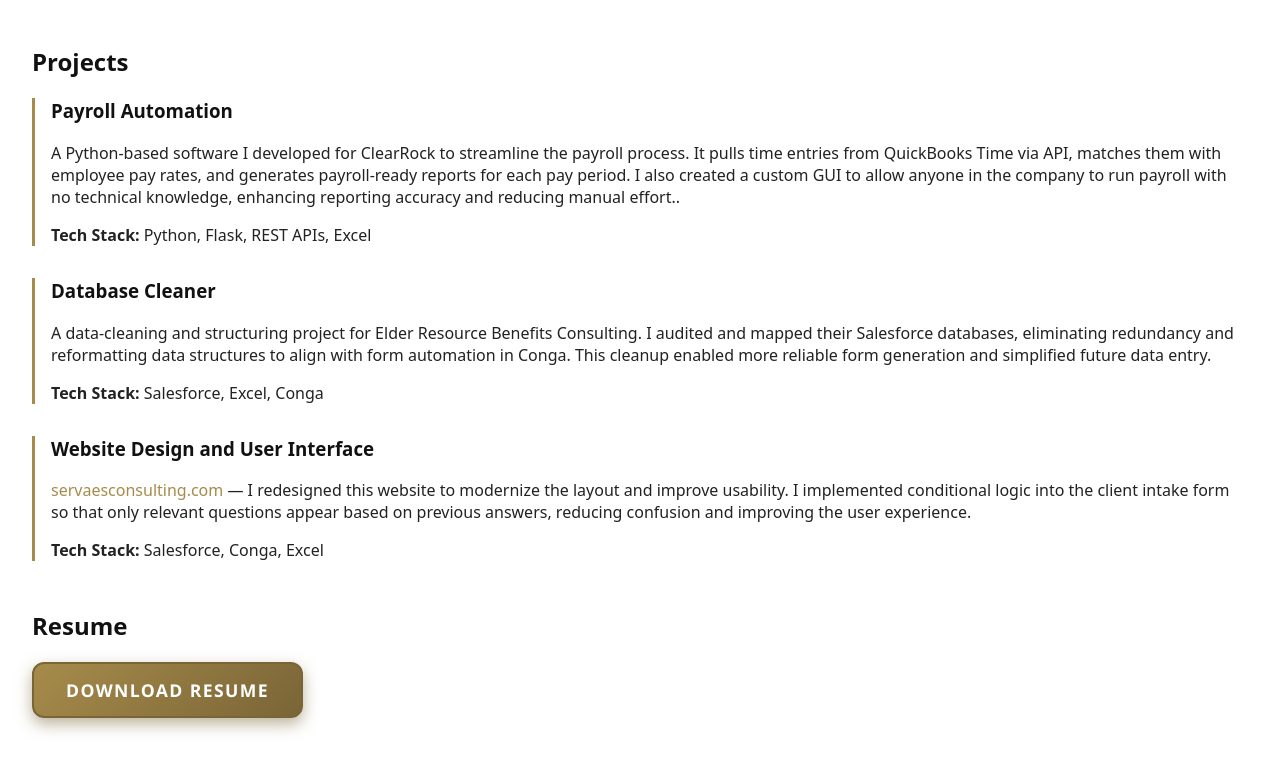
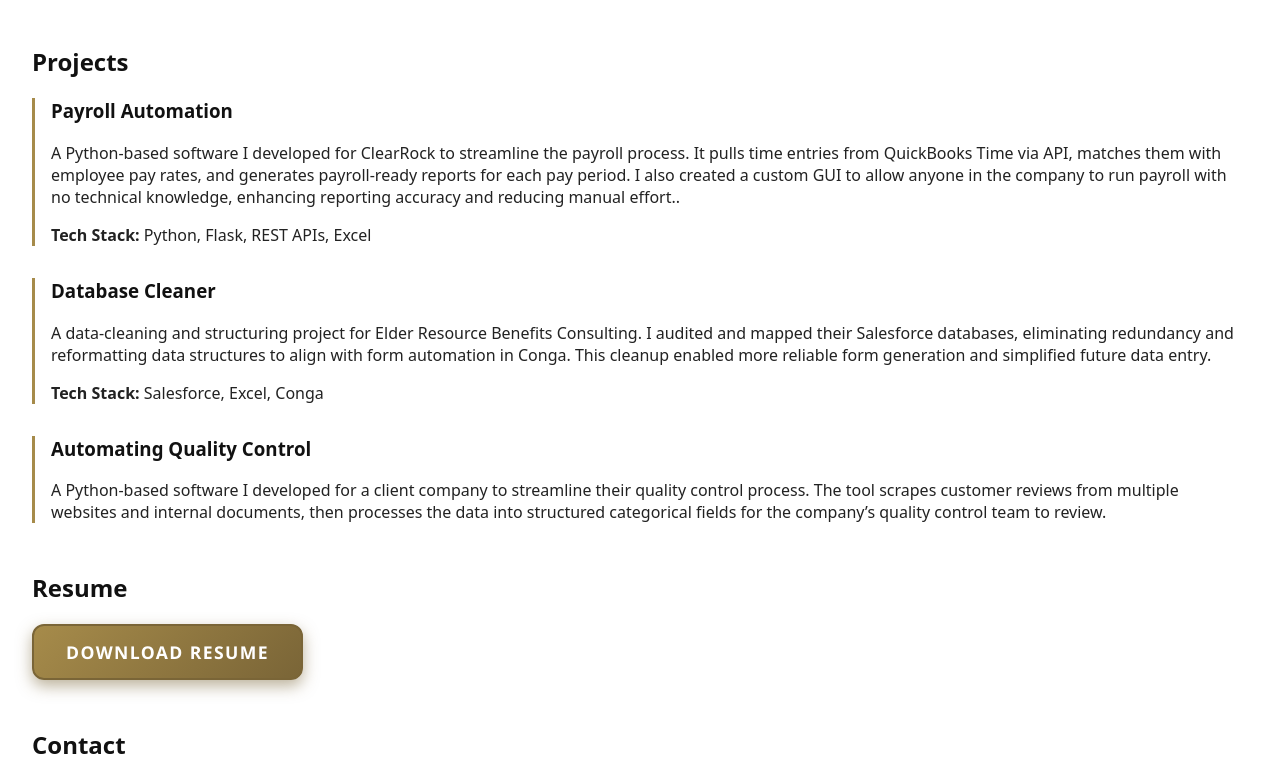
Before and after one commit to jservaes/josieservaes.github.io-, a plain HTML site: page index.html in a window 1280 px wide. Shown: the part 447-1208 px from the top of the page. Drawn offline with Linux system fonts and the light colour scheme.

Commit message:
Update index.html

```diff
--- a/index.html
+++ b/index.html
@@ -45,9 +45,12 @@
                 <p><strong>Tech Stack:</strong> Salesforce, Excel, Conga</p>
             </div>
             <div class="project">
-                <h3>Website Design and User Interface</h3>
-                <p><a href="https://www.servaesconsulting.com/" target="_blank">servaesconsulting.com</a> — I redesigned this website to modernize the layout and improve usability. I implemented conditional logic into the client intake form so that only relevant questions appear based on previous answers, reducing confusion and improving the user experience.</p>
-                <p><strong>Tech Stack:</strong> Salesforce, Conga, Excel</p>
+                <h3>Automating Quality Control</h3>
+                <p>
+                    A Python-based software I developed for a client company to streamline their quality control process.
+                    The tool scrapes customer reviews from multiple websites and internal documents,
+                    then processes the data into structured categorical fields for the company’s quality control team to review.
+                </p>
             </div>
         </section>
 
```
